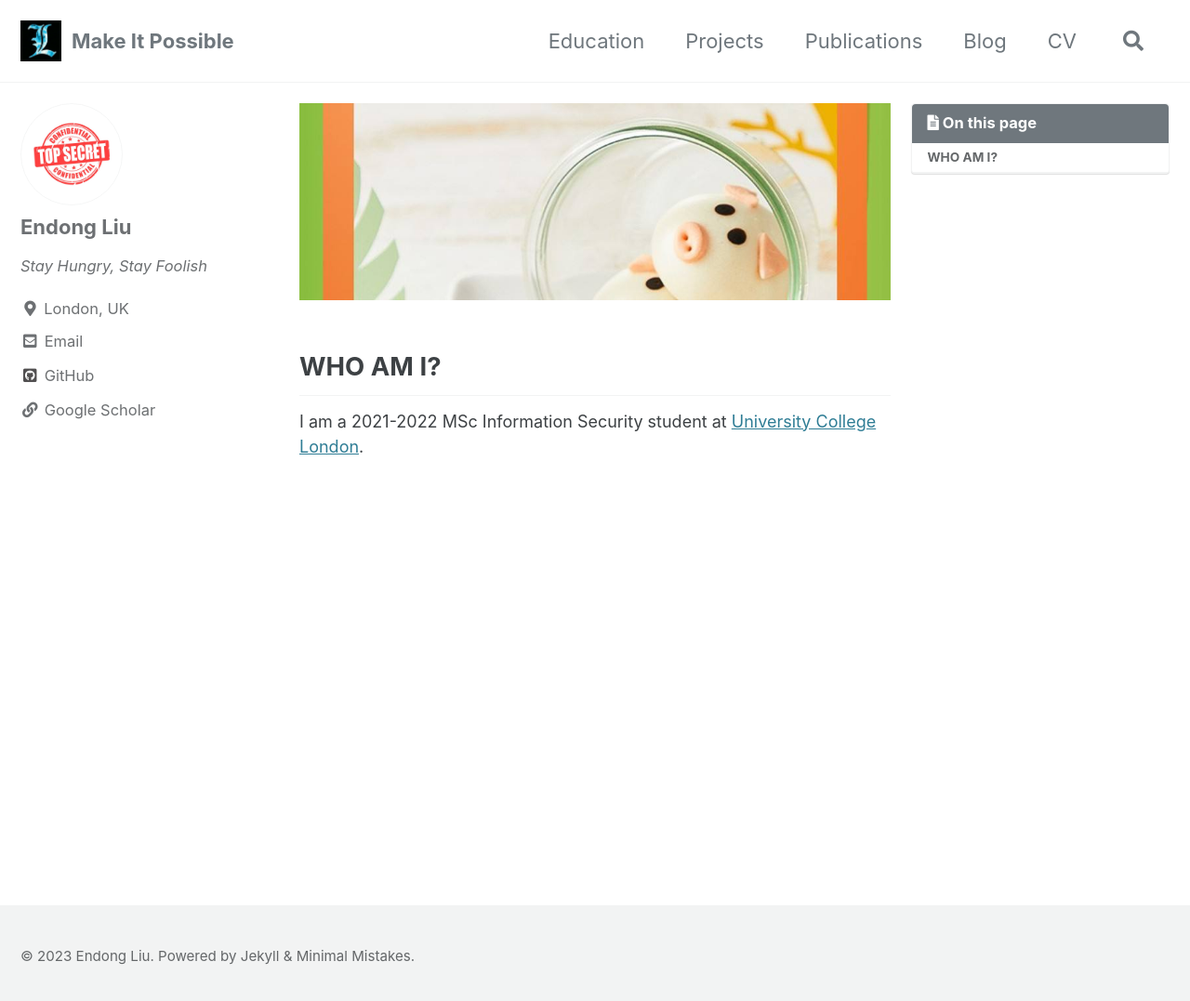
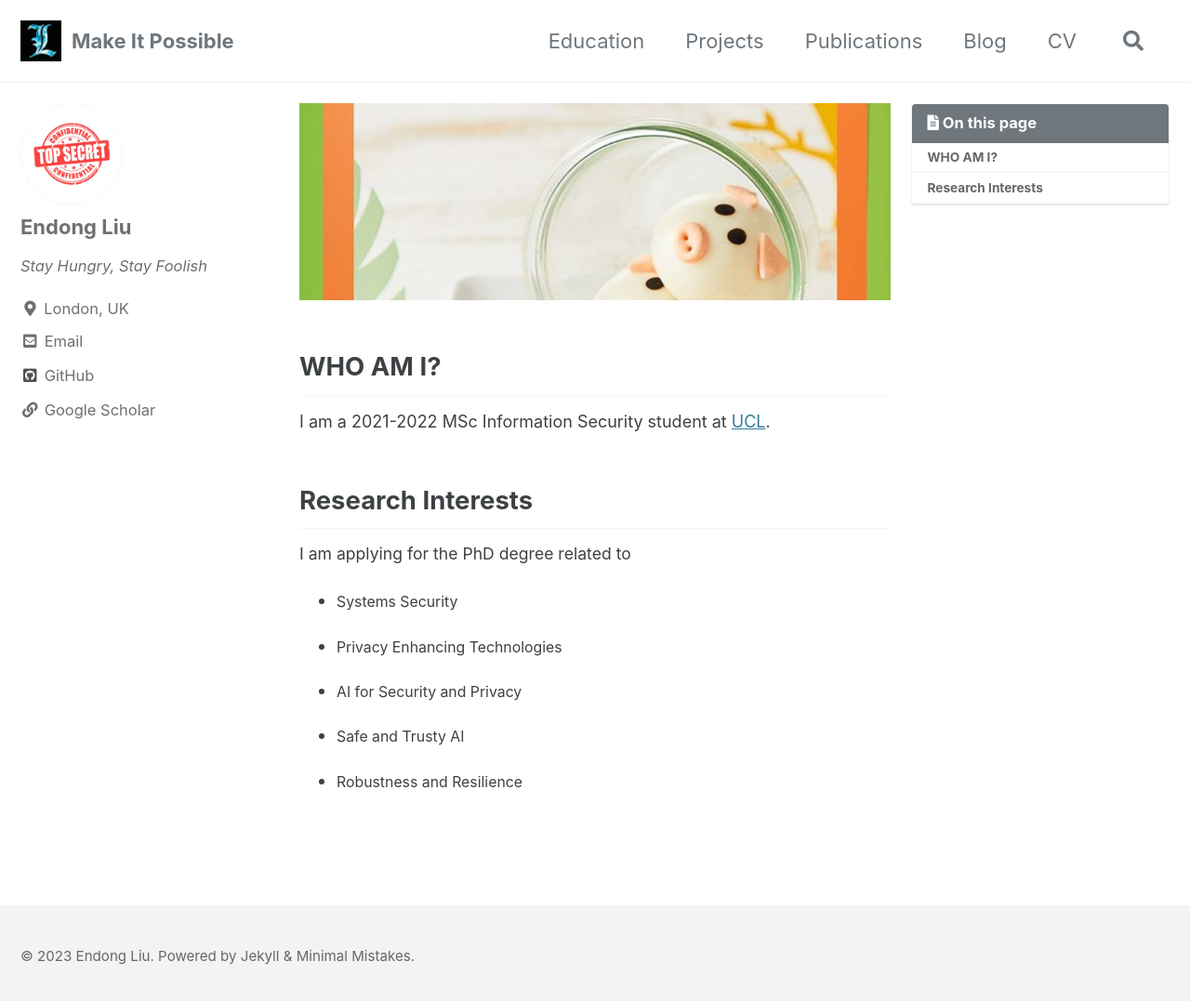
Before and after one commit to ZzPoLariszZ/zzpolariszz.github.io, a Jekyll site: the page built from index.md, in a window 1280 px wide and 1085 px high. Shown: the top 1077 px of the window at 93% size. Built offline with Jekyll 4.4.1, drawn with Linux system fonts in a browser that asks for light colours; cached includes are drawn as plain includes.

Commit message:
Update index.md

```diff
--- a/index.md
+++ b/index.md
@@ -10,5 +10,19 @@ related: true
 ## WHO AM I?
 
 <p style="font-size:18px">
-    I am a 2021-2022 MSc Information Security student at <a href="https://www.ucl.ac.uk/">University College London</a>.
+    I am a 2021-2022 MSc Information Security student at <a href="https://www.ucl.ac.uk/">UCL</a>.
 </p>
+
+## Research Interests
+
+I am applying for the PhD degree related to
+
+- Systems Security
+
+- Privacy Enhancing Technologies
+
+- AI for Security and Privacy
+
+- Safe and Trusty AI
+
+- Robustness and Resilience
```
